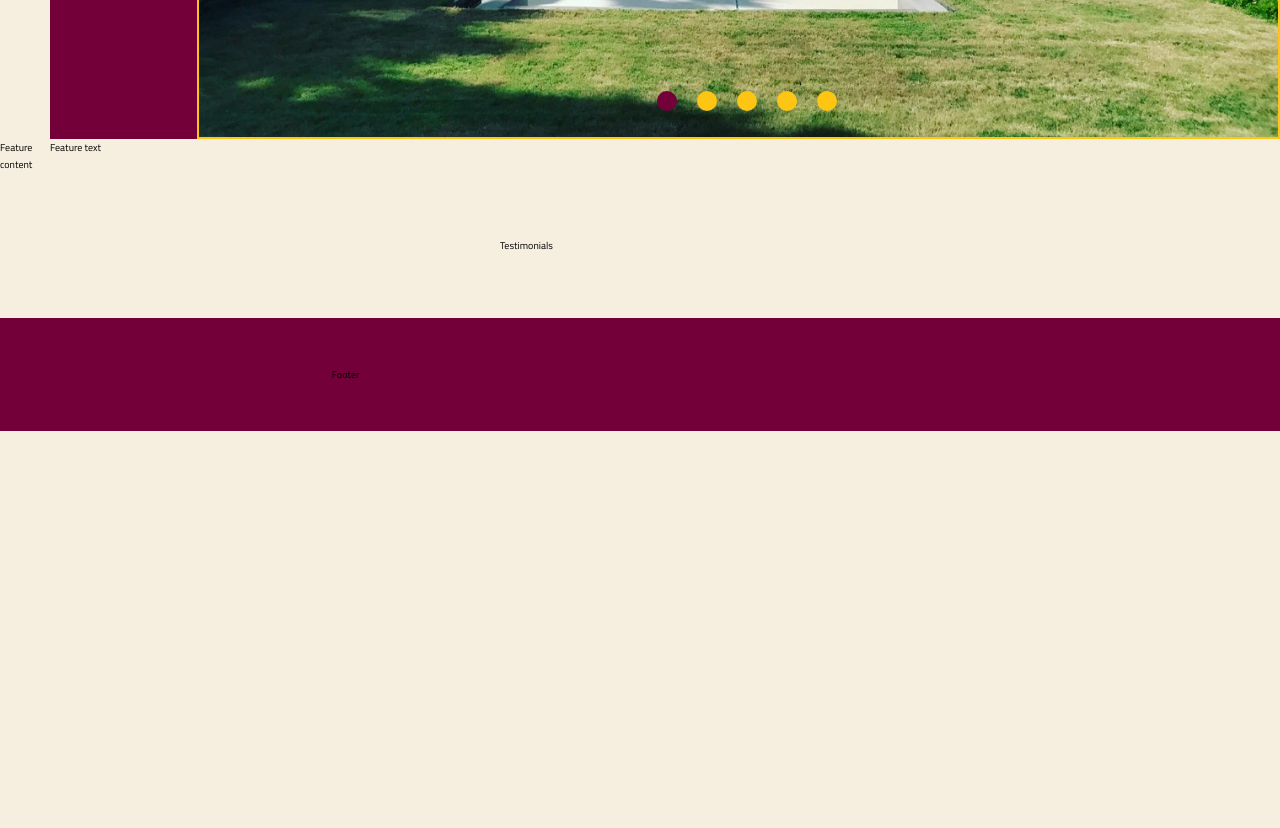
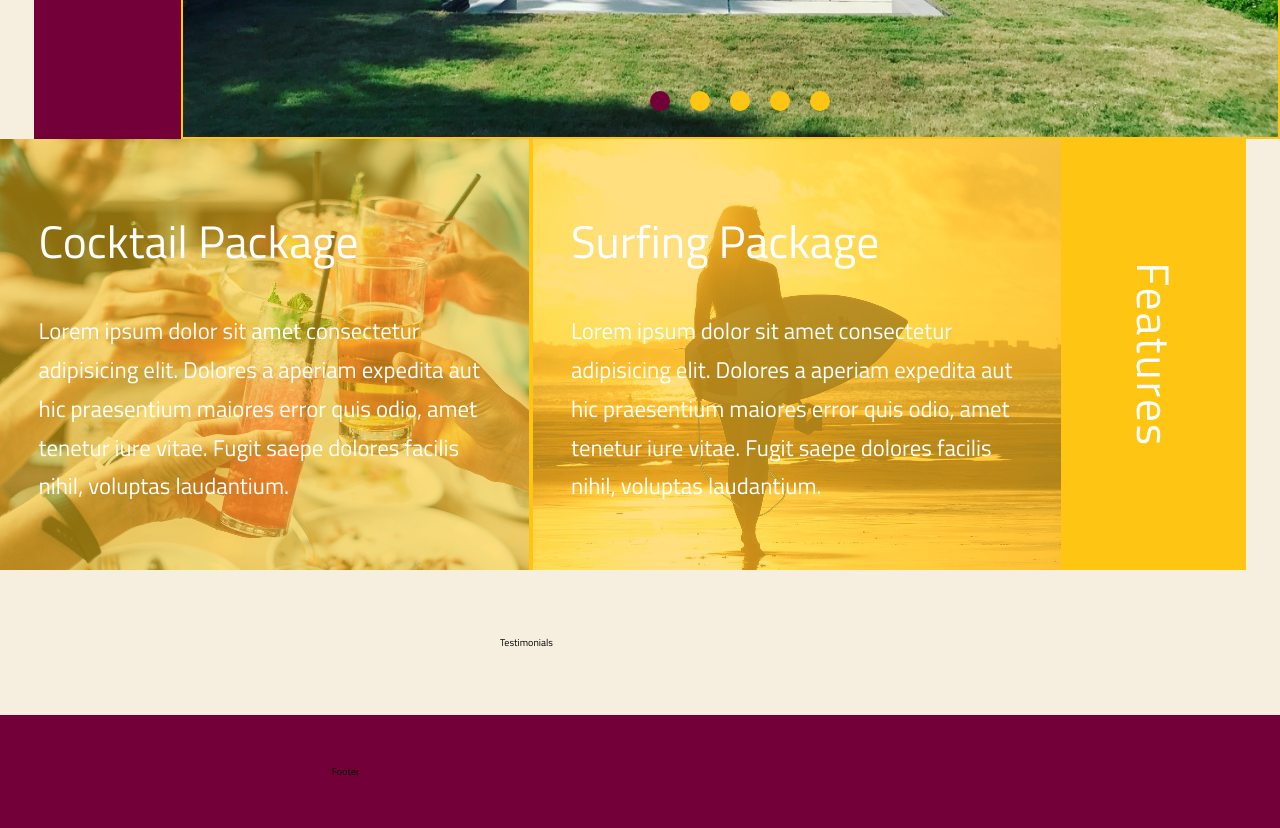
Before and after one commit to MAbdurahman/css-grid-website, a plain HTML site: page index.html in a window 1280 px wide. Shown: the part 3720-4548 px from the top of the page. Before the commit the page ends 4151 px from the top, so only its background shows below. Drawn offline with Linux system fonts and the light colour scheme.

Commit message:
Complete structure, styles, and responsiveness for the features section

```diff
--- a/css/styles.css
+++ b/css/styles.css
@@ -890,20 +890,41 @@ div.gallery-carousel__img-container {
 }
 
 
+/*=============================================
+         feature content section
+================================================*/
+section#features-content > div:first-child {
+   background: linear-gradient(
+           var(--color-secondary-m-light),
+           var(--color-secondary-m-light)
+   ),
+   url("./../img/features/cocktail.jpg");
+   border-right: solid 2px var(--color-secondary);
+}
 
+section#features-content > div:last-child {
+   background: linear-gradient(
+           var(--color-secondary-m-light),
+           var(--color-secondary-m-light)
+   ),
+   url("./../img/features/surfing.jpg");
+   border-left: solid 2px var(--color-secondary);
+}
 
-
-
-
+section#features-content > div:first-child,
+section#features-content > div:last-child {
+   background-size: cover;
+   background-position: left;
+}
 
 
 
 /*=============================================
-         feature content section
+          feature text section
 ================================================*/
-
-
-
+section#features-text {
+   background-color: var(--color-secondary);
+}
 
 
 
--- a/index.html
+++ b/index.html
@@ -303,10 +303,36 @@
 		</section>
 
 		<!-- feature content -->
-		<section id="feature-content">Feature content</section>
+		<section id="features-content">
+			<!-- Feature 1 -->
+			<div class="features-content__feature-1">
+				<h2 class="features-content__feature-1--title">Cocktail Package</h2>
+				<p class="features-content__feature-1--para">
+					Lorem ipsum dolor sit amet consectetur adipisicing elit. Dolores a
+					aperiam expedita aut hic praesentium maiores error quis odio, amet
+					tenetur iure vitae. Fugit saepe dolores facilis nihil, voluptas
+					laudantium.
+				</p>
+			</div>
+
+			<!-- Feature 2 -->
+			<div class="features-content__feature-2">
+				<h2 class="features-content__feature-2--title">Surfing Package</h2>
+				<p class="features-content__feature-2--para">
+					Lorem ipsum dolor sit amet consectetur adipisicing elit. Dolores a
+					aperiam expedita aut hic praesentium maiores error quis odio, amet
+					tenetur iure vitae. Fugit saepe dolores facilis nihil, voluptas
+					laudantium.
+				</p>
+			</div>
+		</section>
 
 		<!-- feature text -->
-		<section id="feature-text">Feature text</section>
+		<section id="features-text">
+			<div class="features-text__content">
+				<h2 class="features-text__content--title">Features</h2>
+			</div>
+		</section>
 
 		<!-- testimonials section -->
 		<section id="testimonials">Testimonials</section>
```
